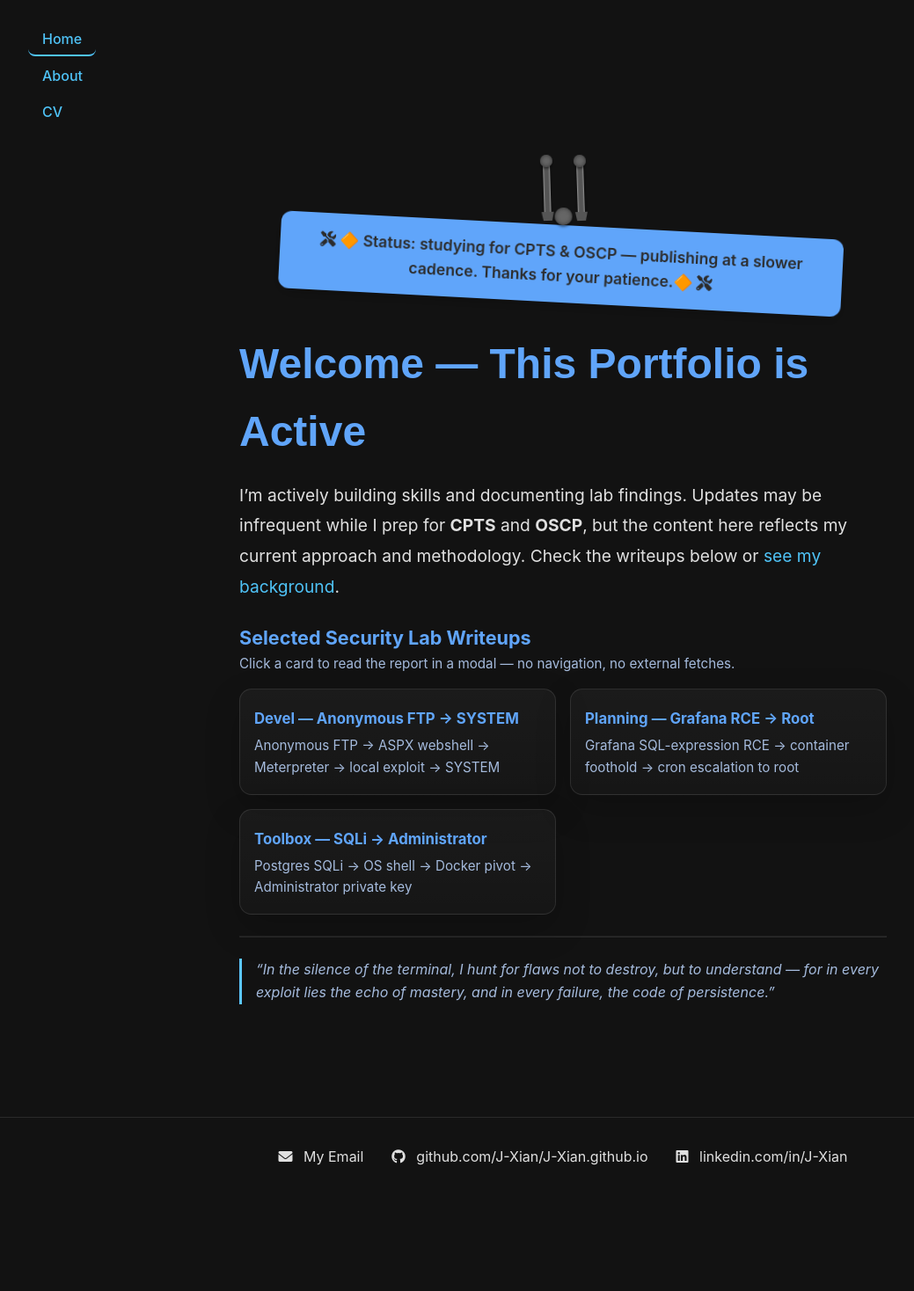
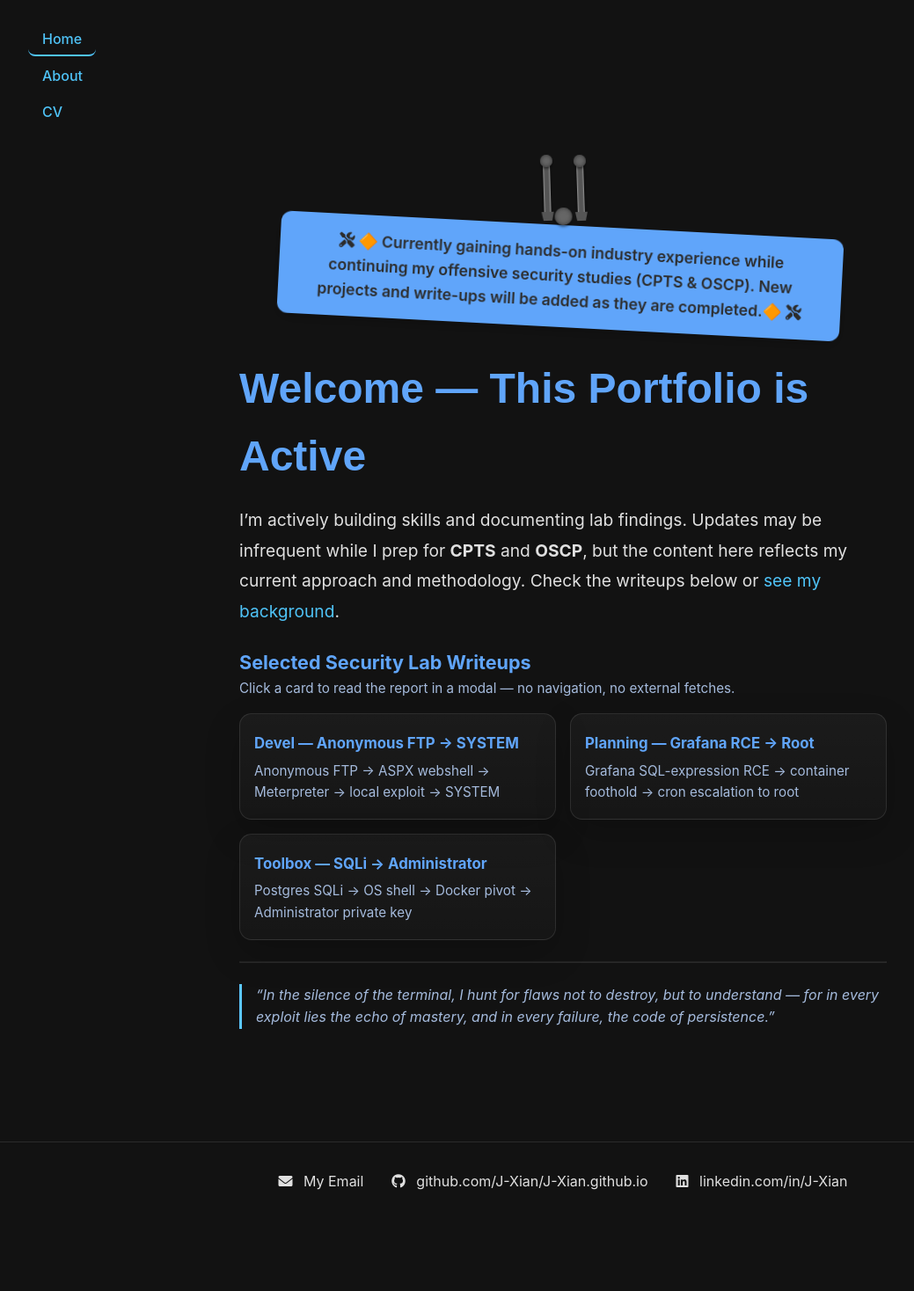
Before and after one commit to J-Xian/J-Xian.github.io, a Jekyll site: the page built from index.html, in a window 1280 px wide. Shown: the whole page at 88% size, without its empty margins (0-1039 px from the left). Built offline with Jekyll 4.4.1, drawn with Linux system fonts in a browser that asks for light colours; before the commit the page ends 1440 px from its top, so only the background shows below that.

Commit message:
Update status message in the portfolio

```diff
--- a/index.html
+++ b/index.html
@@ -9,7 +9,7 @@ title: Welcome
     <div class="chain chain-right"></div>
   </div>
   <div class="wip-banner">
-    <i class="fas fa-tools"></i> 🔶 Status: studying for CPTS & OSCP — publishing at a slower cadence. Thanks for your patience.🔶 <i class="fas fa-tools"></i>
+    <i class="fas fa-tools"></i> 🔶 Currently gaining hands-on industry experience while continuing my offensive security studies (CPTS & OSCP). New projects and write-ups will be added as they are completed.🔶 <i class="fas fa-tools"></i>
   </div>
 </div>
 <h1 class="hero-heading">Welcome — This Portfolio is Active</h1>
```
